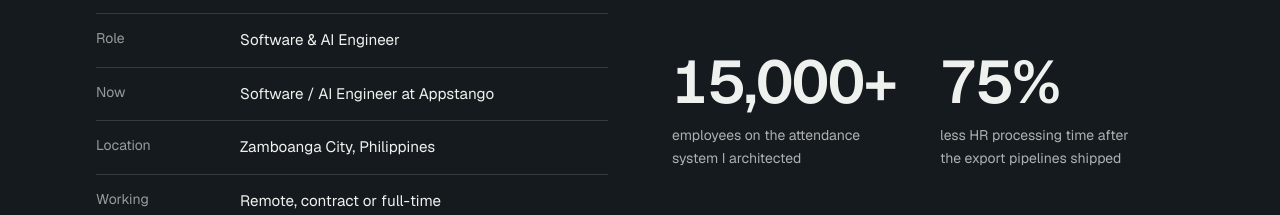
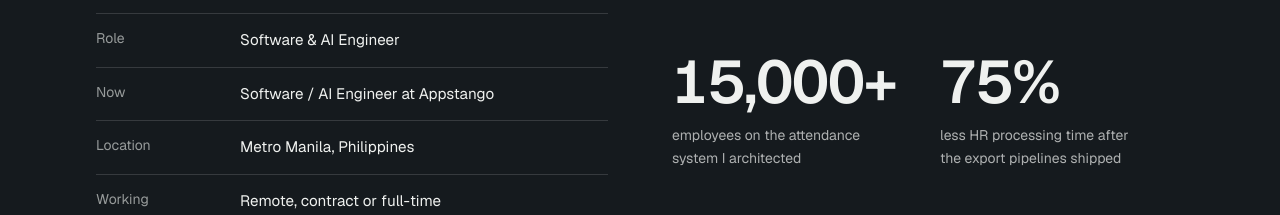
Before and after one commit to ervenderr/mywebsite, a Next.js app: page / in a window 1280 px wide. Shown: the part 940-1155 px from the top of the page. Built offline with nearby package versions, Linux system fonts and the light colour scheme; no server answers.

Commit message:
fix: set location to Metro Manila, Philippines
Co-Authored-By: Claude Sonnet 5.5 <noreply@anthropic.com>

```diff
--- a/app/layout.tsx
+++ b/app/layout.tsx
@@ -52,7 +52,7 @@ const personJsonLd = {
   jobTitle: profile.role,
   url: profile.site,
   email: profile.email,
-  address: { "@type": "PostalAddress", addressLocality: "Zamboanga City", addressCountry: "PH" },
+  address: { "@type": "PostalAddress", addressLocality: "Metro Manila", addressCountry: "PH" },
   alumniOf: "Western Mindanao State University",
   sameAs: [profile.github, profile.linkedin],
 };
--- a/lib/data/profile.ts
+++ b/lib/data/profile.ts
@@ -1,7 +1,7 @@
 export const profile = {
   name: "Erven Idjad",
   role: "Software & AI Engineer",
-  location: "Zamboanga City, Philippines",
+  location: "Metro Manila, Philippines",
   workMode: "Remote, contract or full-time",
   email: "ervenidjad12@gmail.com",
   phone: "+63 981 706 8891",
--- a/lib/portfolio-context.ts
+++ b/lib/portfolio-context.ts
@@ -22,7 +22,7 @@ PERSONAL INFORMATION:
 - Name: Erven Idjad
 - Role: Software Engineer
 - Recent Work: Software Engineer at SignalAEO (May 2026 - Present)
-- Location: Zamboanga City, Philippines
+- Location: Metro Manila, Philippines
 - Email: ervenidjad12@gmail.com
 - GitHub: github.com/ervenderr
 - LinkedIn: linkedin.com/in/erven-idjad
```
